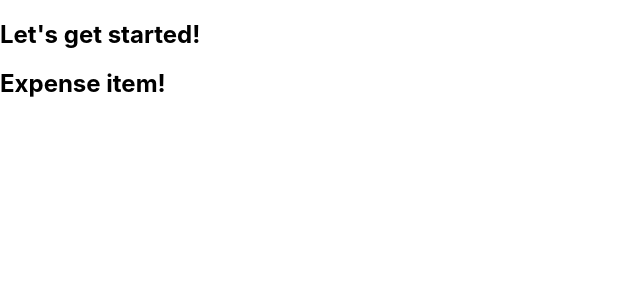
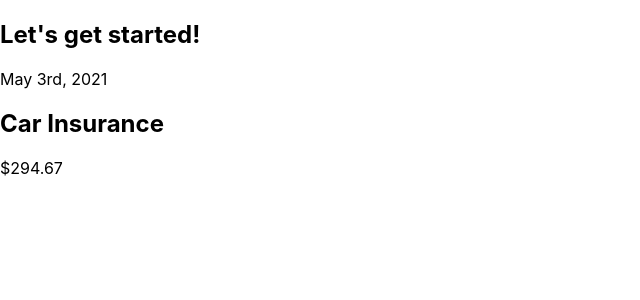
Before and after one commit to jaggerabney/ReactJS-Udemy-Course, a React (Create React App) app in the folder react-complete-guide/: page / in a window 1280 px wide. Shown: the top 300 px of the page, without its empty margins (0-640 px from the left). Built offline with nearby package versions, Linux system fonts and the light colour scheme.

Commit message:
added date, title, and amount to ExpenseItem

```diff
--- a/react-complete-guide/src/components/ExpenseItem.js
+++ b/react-complete-guide/src/components/ExpenseItem.js
@@ -5,9 +5,17 @@
 // special ones that return jsx code
 // convention dictates that this function has the same name as the component
 
+// there is one important rule regarding react components:
+// you must have only one root element per component
 function ExpenseItem() {
     return (
-        <h2>Expense item!</h2>
+        <div>
+            <div>May 3rd, 2021</div>
+            <div>
+                <h2>Car Insurance</h2>
+                <div>$294.67</div>
+            </div>
+        </div>
     );
 }
 
```
Also changed, not shown: react-complete-guide/src/App.js (indentation only).
